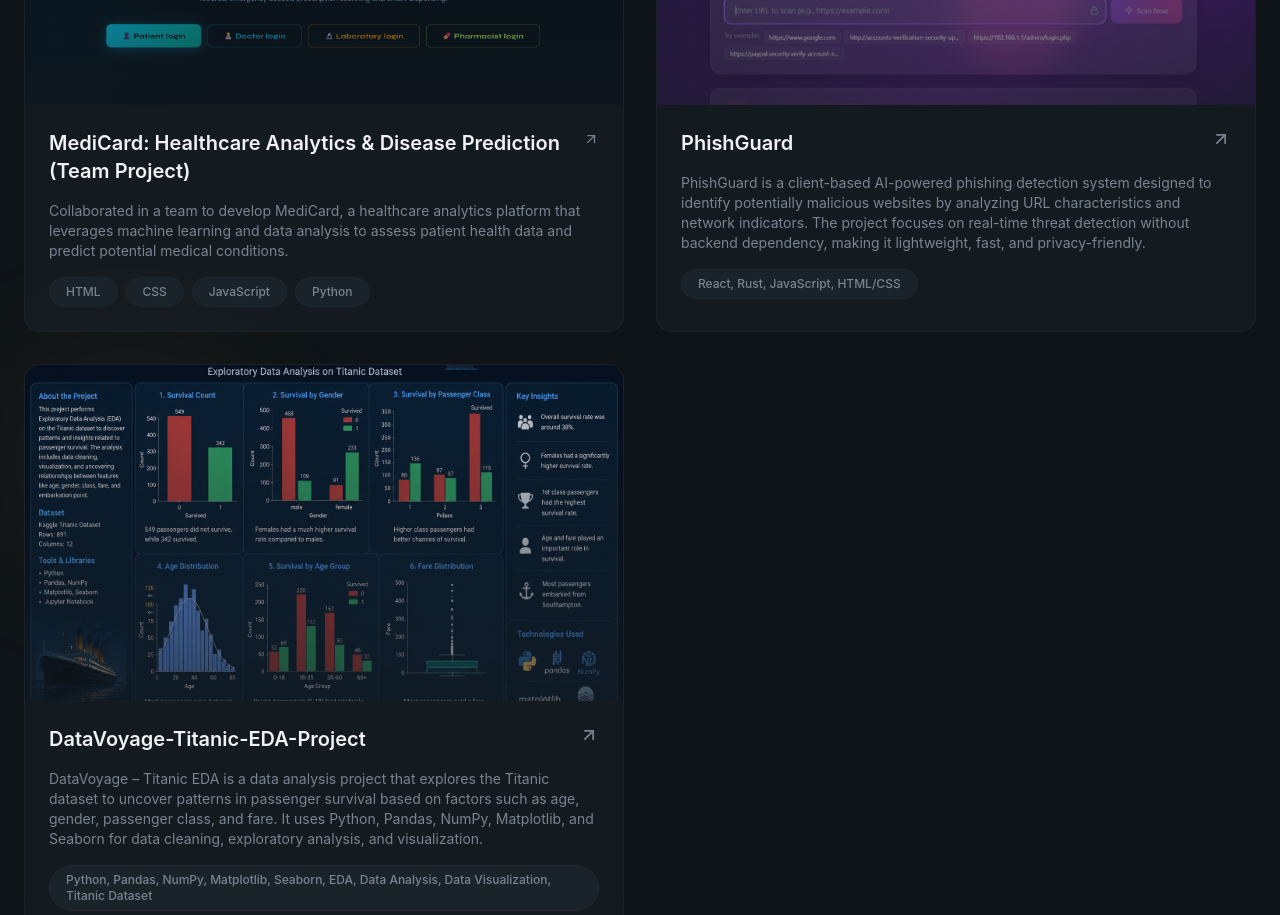
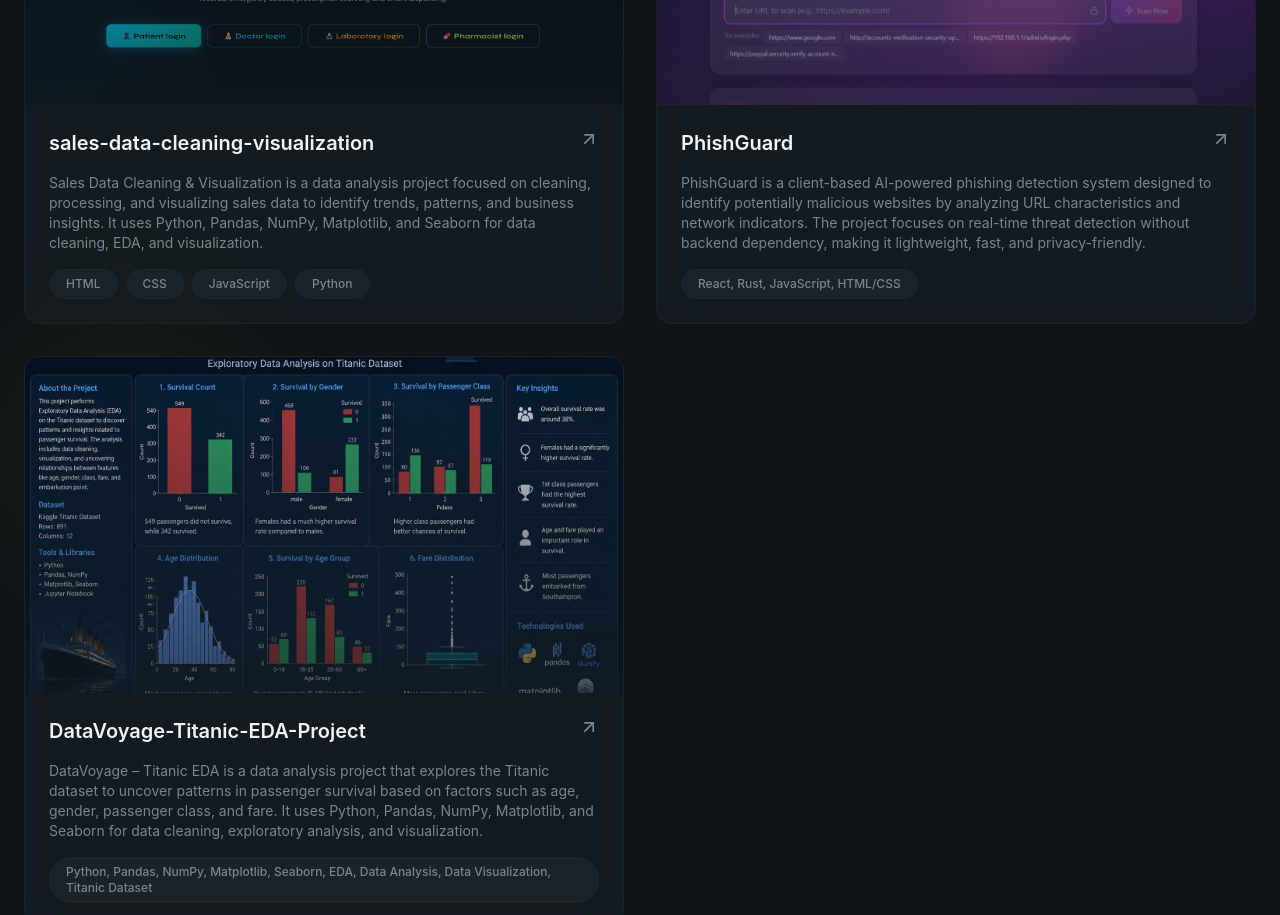
Before and after one commit to stiwari0223-ux/Sudhanshu_Portfolio, a React (Vite) app: page / in a window 1280 px wide. Shown: the part 3420-4335 px from the top of the page. Built offline with nearby package versions, Linux system fonts and the light colour scheme.

Commit message:
Update Projects.jsx

```diff
--- a/src/sections/Projects.jsx
+++ b/src/sections/Projects.jsx
@@ -23,9 +23,9 @@ const projects = [
     github: "https://github.com/stiwari0223-ux/Student-Placement-Prediction-using-Machine-Learning",
   },
   {
-  title: "MediCard: Healthcare Analytics & Disease Prediction (Team Project)",
+  title: "sales-data-cleaning-visualization",
     description:
-      "Collaborated in a team to develop MediCard, a healthcare analytics platform that leverages machine learning and data analysis to assess patient health data and predict potential medical conditions.",
+      "Sales Data Cleaning & Visualization is a data analysis project focused on cleaning, processing, and visualizing sales data to identify trends, patterns, and business insights. It uses Python, Pandas, NumPy, Matplotlib, and Seaborn for data cleaning, EDA, and visualization.",
     image: "/projects/Screenshot 2026-04-25 003433.png",
     tags: ["HTML", "CSS", "JavaScript", "Python"],
     link: "https://github.com/sujeet-01/MediCard",
```
